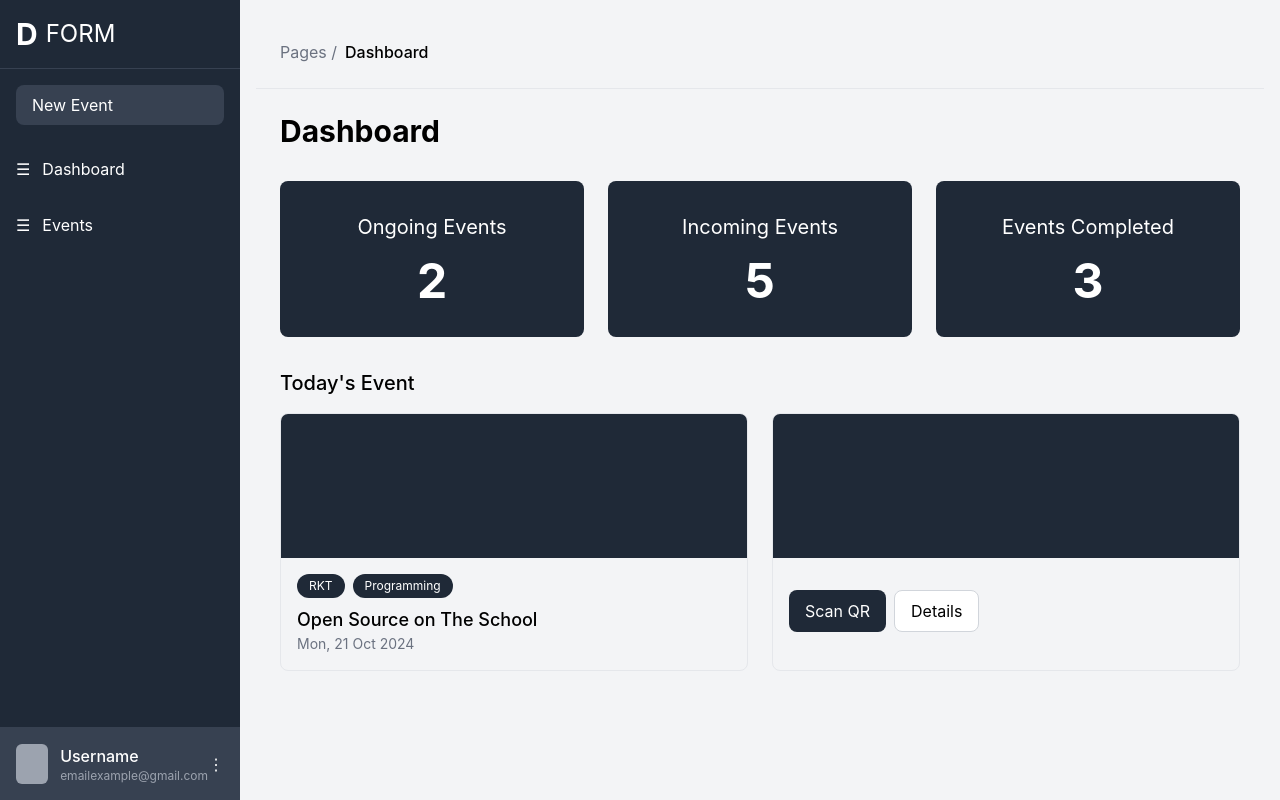
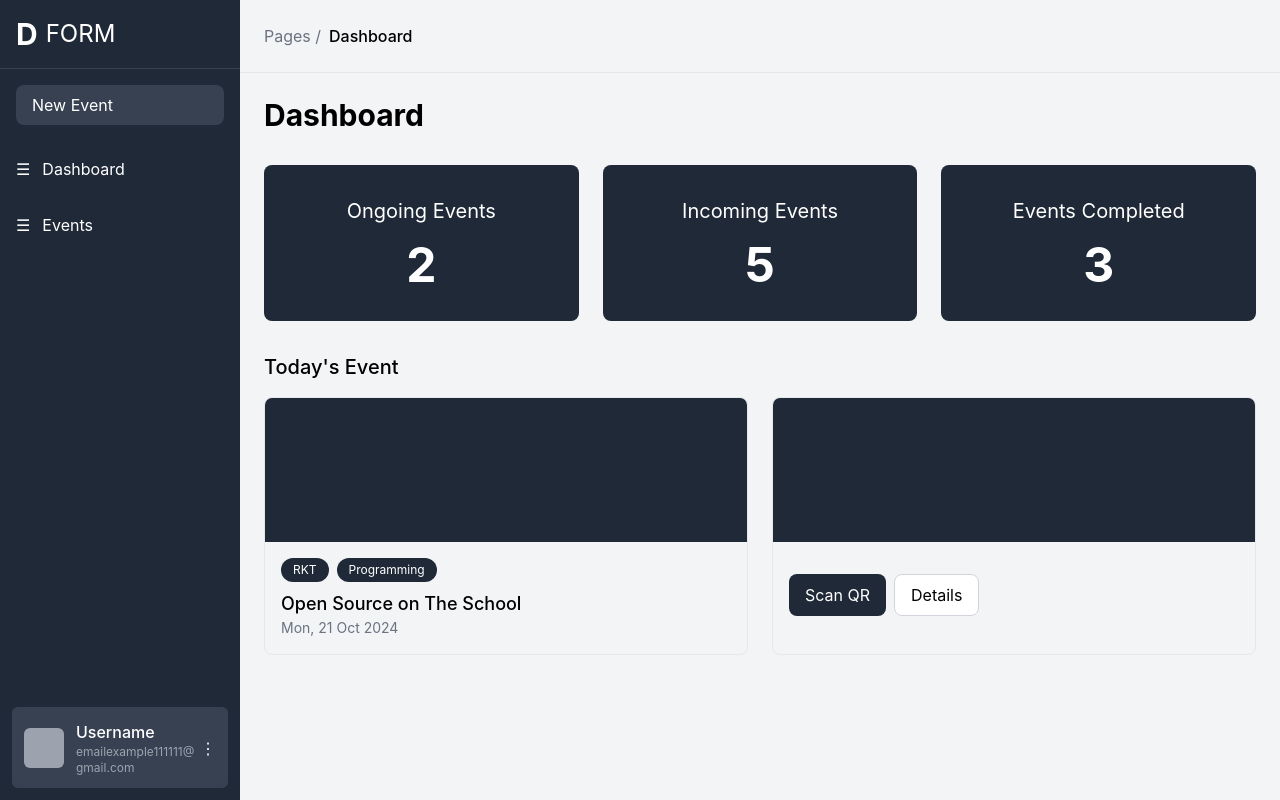
Before and after one commit to fachruddinruddin/Prototipe, a React (Vite) app: page / in a window 1280 px wide. Built offline with nearby package versions, Linux system fonts and the light colour scheme.

Commit message:
Refactor layout by removing MainContent component; adjust UserInfo styling and email; update App structure to directly include PageHeader and Dashboard

```diff
--- a/src/App.jsx
+++ b/src/App.jsx
@@ -10,7 +10,7 @@ function App() {
     <Router>
       <div className="flex min-h-screen bg-gray-100">
         <Sidebar />
-        <div className="flex-grow p-4">
+        <div className="flex-grow">
           <PageHeader /> {/* Add the PageHeader component */}
           <Routes>
             <Route path="/" element={<Dashboard />} />
--- a/src/components/common/UserInfo.jsx
+++ b/src/components/common/UserInfo.jsx
@@ -1,14 +1,19 @@
-import React from 'react';
+import React from "react";
 
 function UserInfo({ username, email }) {
   return (
-    <div className="p-4 border-t border-gray-700 flex items-center bg-gray-700">
-      <div className="w-10 h-10 bg-gray-400 rounded-md mr-3"></div>
-      <div>
+    <div className="p-3 m-3 border-t border-gray-700 flex items-center rounded-md bg-gray-700">
+      {/* Avatar */}
+      <div className="w-10 h-10 bg-gray-400 rounded-md mr-3 flex-shrink-0"></div>
+
+      {/* Username & Email (Tersusun ke Bawah dan Tidak Melebar) */}
+      <div className="flex flex-col flex-grow w-0">
         <p className="font-medium">{username}</p>
-        <p className="text-xs text-gray-400">{email}</p>
+        <p className="text-xs text-gray-400 break-all w-full">{email}</p>
       </div>
-      <button className="ml-auto">⋮</button>
+
+      {/* Menu Button */}
+      <button className="mx-auto">⋮</button>
     </div>
   );
 }
--- a/src/components/layout/MainContent.jsx
+++ /dev/null
@@ -1,16 +0,0 @@
-import React from 'react';
-import PageHeader from './PageHeader';
-import Dashboard from '../../pages/Dashboard';
-
-function MainContent() {
-  return (
-    <div className="flex-grow bg-white">
-      <PageHeader />
-      <div className="p-6">
-        <Dashboard />
-      </div>
-    </div>
-  );
-}
-
-export default MainContent;
--- a/src/components/layout/Sidebar.jsx
+++ b/src/components/layout/Sidebar.jsx
@@ -33,7 +33,7 @@ function Sidebar() {
       <div className="mt-auto">
         <UserInfo
           username="Username"
-          email="emailexample@gmail.com"
+          email="emailexample111111@gmail.com"
         />
       </div>
     </div>
```
